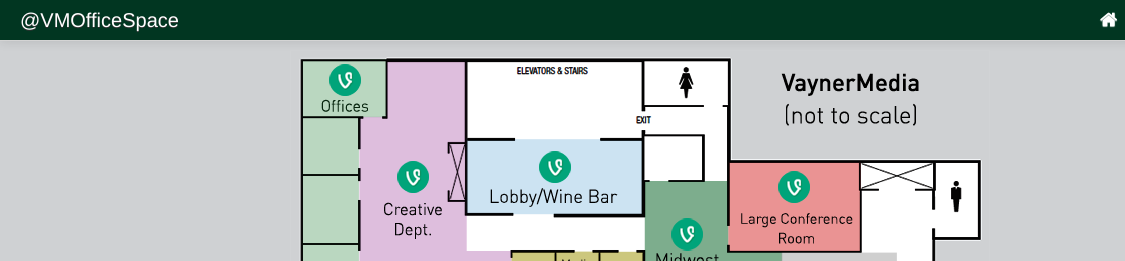
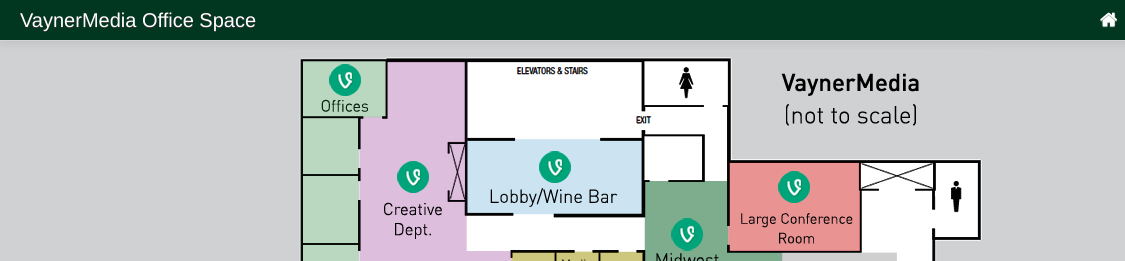
Before and after one commit to sbauch/vm-officespace, a plain HTML site: page index.html in a window 1280 px wide. Shown: the top 261 px of the page, 0-1125 px from the left. Drawn offline with nearby package versions, Linux system fonts and the light colour scheme.

Commit message:
Copy title tweaks

```diff
--- a/index.html
+++ b/index.html
@@ -1,7 +1,7 @@
 <!DOCTYPE html>
 <html>
   <head>
-    <title>VinerMedia Space for Rent (@VMOfficeSpace)</title>
+    <title>VaynerMedia Space for Rent (@VMOfficeSpace)</title>
     <meta name="viewport" content="width=device-width, initial-scale=1.0">
     <!-- Bootstrap -->
     <link href="assets/css/bootstrap.css" rel="stylesheet" media="screen">
@@ -14,7 +14,7 @@
 	<div class="navbar navbar-fixed-top hidden-phone" style="background-color: #013621">
 		<div id="vm-custom" class="navbar-inner">
 			<div class="container-fluid">
-				<a class="brand" href="http://twitter.com/VMOfficeSpace" target="_blank">@VMOfficeSpace</a>
+				<a class="brand" href="http://twitter.com/VMOfficeSpace" target="_blank">VaynerMedia Office Space</a>
 				<div id="social" class="btn-group pull-right">
 					<a href="http://vaynermedia.com" target="_blank" class="btn btn-link"><i class="icon-home icon-large"></i></a>
 					<a href="http://twitter.com/vaynermedia" target="_blank" class="btn btn-link"><i class="icon-twitter icon-large"></i></a>
@@ -167,7 +167,7 @@
       <nav class="navbar navbar-fixed-top">
         <div class="navbar-inner">
           <div class="container-fluid">
-             <a class="brand" href="/">VinerMedia Office Space</a>
+             <a class="brand" href="/">VaynerMedia Office Space</a>
             <a data-target=".nav-collapse" data-toggle="collapse" class="btn btn-navbar">
                 <span class="icon-bar"></span>
                 <span class="icon-bar"></span>
```
